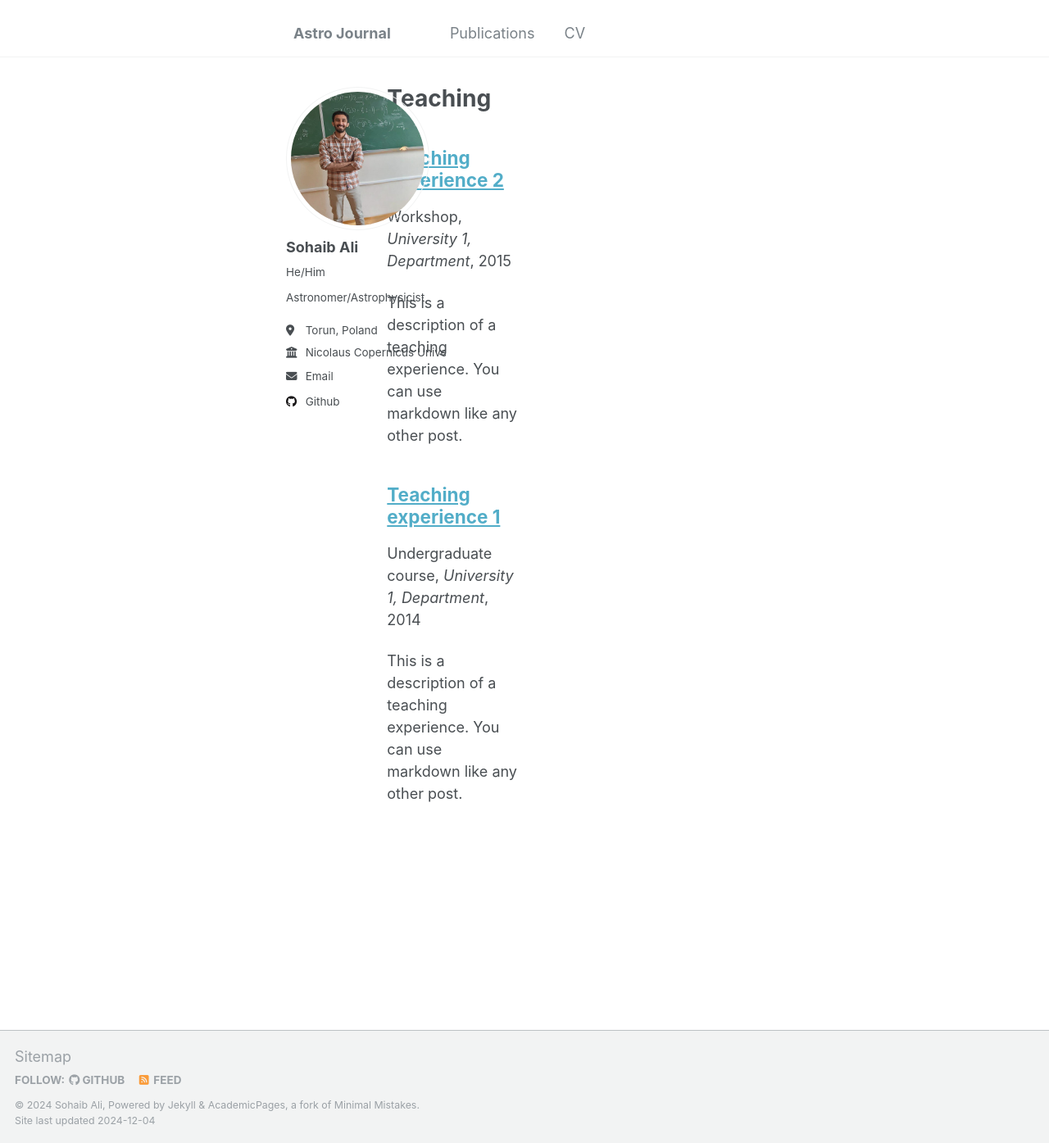
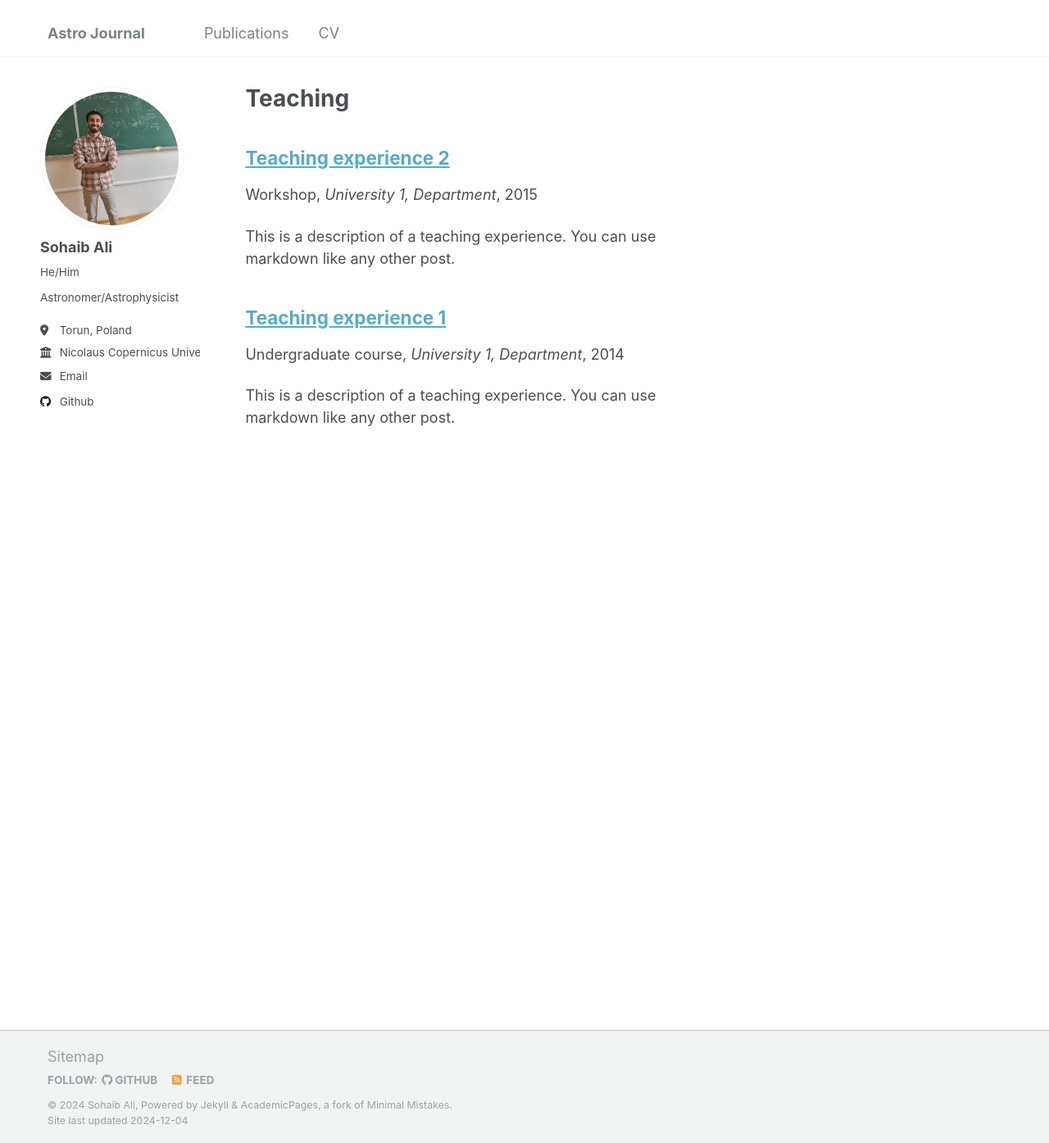
Before and after one commit to nebula-navigator/nebula-navigator.github.io, a Jekyll site: the page built from _pages/teaching.html, in a window 1280 px wide and 1395 px high. Shown: the whole window at 82% size. Built offline with Jekyll 4.4.1, drawn with Linux system fonts in a browser that asks for light colours.

Commit message:
Update _variables.scss

```diff
--- a/_sass/_variables.scss
+++ b/_sass/_variables.scss
@@ -126,7 +126,7 @@ $small                      : 600px !default;
 $medium                     : 768px !default;
 $medium-wide                : 900px !default;
 $large                      : 925px !default;
-$x-large                    : 2000px !default;
+$x-large                    : 1200px !default;
 
 /*
    Grid
```
